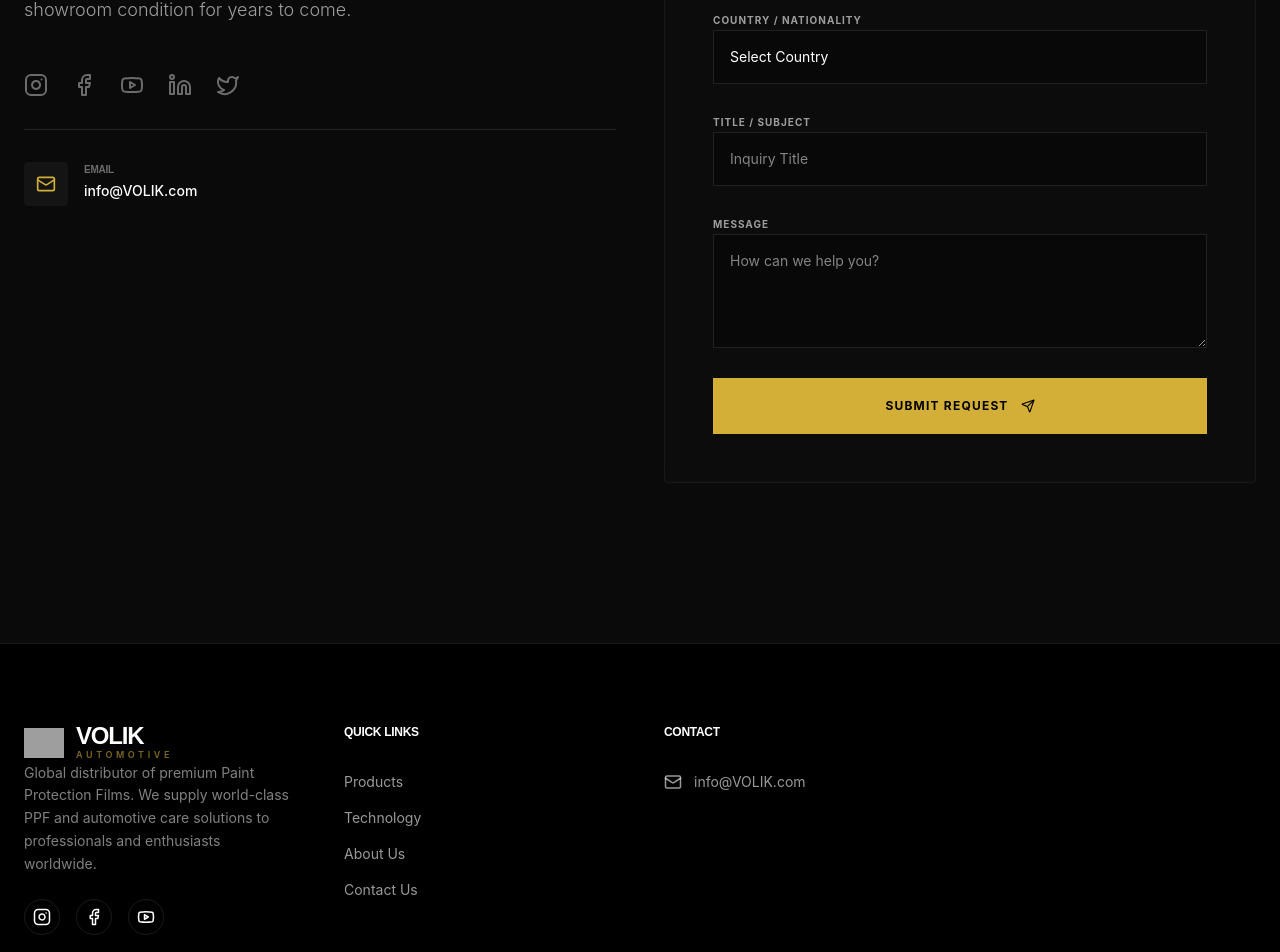
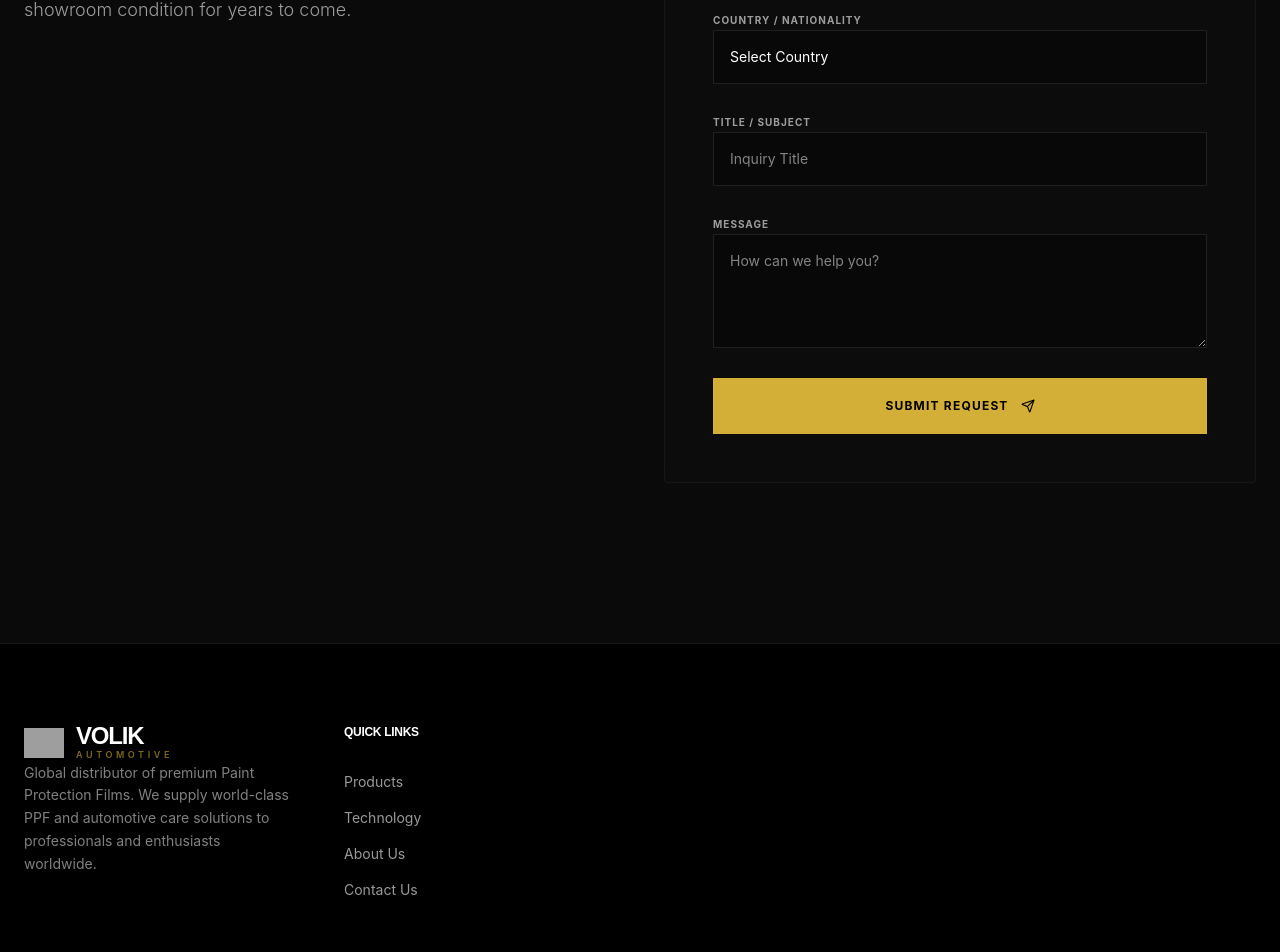
Before and after one commit to garagewho703-maker/volik-automotive, a React (Vite) app: page /contact in a window 1280 px wide. Shown: the part 676-1628 px from the top of the page. Built offline with nearby package versions, Linux system fonts and the light colour scheme; no server answers; the database is empty; grey boxes are pictures that could not be loaded.

Commit message:
refactor: Remove unused social media links
Removes social media icons and links from the Footer and Contact components. These links were not being used or maintained and have been removed to simplify the UI and reduce code clutter.

```diff
--- a/src/components/Footer.tsx
+++ b/src/components/Footer.tsx
@@ -1,6 +1,5 @@
 import React from 'react';
 import { Link } from 'react-router-dom';
-import { Instagram, Facebook, Youtube, Phone, Mail } from 'lucide-react';
 import Logo from './Logo';
 
 export default function Footer() {
@@ -14,11 +13,6 @@ export default function Footer() {
           <p className="text-sm text-white/50 leading-relaxed max-w-xs">
             Global distributor of premium Paint Protection Films. We supply world-class PPF and automotive care solutions to professionals and enthusiasts worldwide.
           </p>
-          <div className="flex space-x-4">
-            <a href="#" className="p-2 border border-white/10 rounded-full hover:bg-white/10 transition-colors"><Instagram size={18} /></a>
-            <a href="#" className="p-2 border border-white/10 rounded-full hover:bg-white/10 transition-colors"><Facebook size={18} /></a>
-            <a href="#" className="p-2 border border-white/10 rounded-full hover:bg-white/10 transition-colors"><Youtube size={18} /></a>
-          </div>
         </div>
 
         <div>
@@ -28,16 +22,6 @@ export default function Footer() {
             <li><Link to="/technology" className="hover:text-white transition-colors">Technology</Link></li>
             <li><Link to="/about" className="hover:text-white transition-colors">About Us</Link></li>
             <li><Link to="/contact" className="hover:text-white transition-colors">Contact Us</Link></li>
-          </ul>
-        </div>
-
-        <div>
-          <h4 className="text-xs uppercase tracking-[0.2em] font-bold mb-8">Contact</h4>
-          <ul className="space-y-4 text-sm text-white/60">
-            <li className="flex items-center space-x-3">
-              <Mail size={18} className="flex-shrink-0" />
-              <span>info@VOLIK.com</span>
-            </li>
           </ul>
         </div>
       </div>
--- a/src/pages/Contact.tsx
+++ b/src/pages/Contact.tsx
@@ -1,6 +1,6 @@
 import React from 'react';
 import { motion } from 'motion/react';
-import { Mail, Send, Instagram, Facebook, Youtube, Linkedin, Twitter } from 'lucide-react';
+import { Send } from 'lucide-react';
 
 export default function Contact() {
   return (
@@ -28,33 +28,6 @@ export default function Contact() {
                 </p>
 
                 <div className="space-y-8 mt-12">
-                  <div className="flex items-center space-x-6">
-                    <a href="https://www.instagram.com/official.stek/" target="_blank" rel="noopener noreferrer" className="text-white/40 hover:text-gold transition-colors">
-                      <Instagram size={24} />
-                    </a>
-                    <a href="https://www.facebook.com/official.stek" target="_blank" rel="noopener noreferrer" className="text-white/40 hover:text-gold transition-colors">
-                      <Facebook size={24} />
-                    </a>
-                    <a href="https://www.youtube.com/@official_stek" target="_blank" rel="noopener noreferrer" className="text-white/40 hover:text-gold transition-colors">
-                      <Youtube size={24} />
-                    </a>
-                    <a href="https://www.linkedin.com/company/official-stek" target="_blank" rel="noopener noreferrer" className="text-white/40 hover:text-gold transition-colors">
-                      <Linkedin size={24} />
-                    </a>
-                    <a href="https://www.twitter.com/stekofficial" target="_blank" rel="noopener noreferrer" className="text-white/40 hover:text-gold transition-colors">
-                      <Twitter size={24} />
-                    </a>
-                  </div>
-
-                  <div className="grid grid-cols-1 gap-8 pt-8 border-t border-white/10">
-                    <div className="flex items-start space-x-4">
-                      <div className="p-3 bg-surface rounded-sm text-gold"><Mail size={20} /></div>
-                      <div>
-                        <h4 className="text-[10px] font-bold uppercase tracking-widest mb-1 opacity-40">Email</h4>
-                        <p className="text-sm font-medium">info@VOLIK.com</p>
-                      </div>
-                    </div>
-                  </div>
                 </div>
               </div>
 
```
